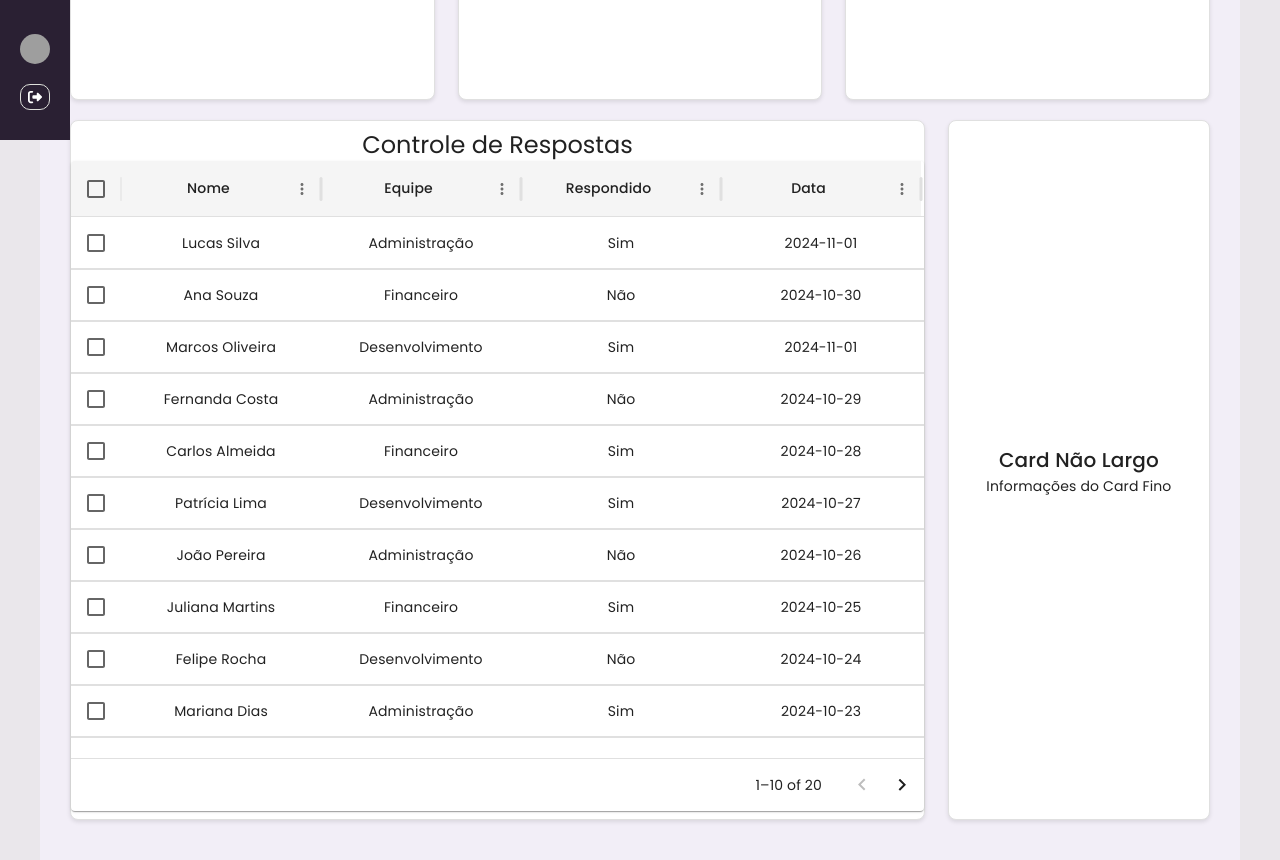
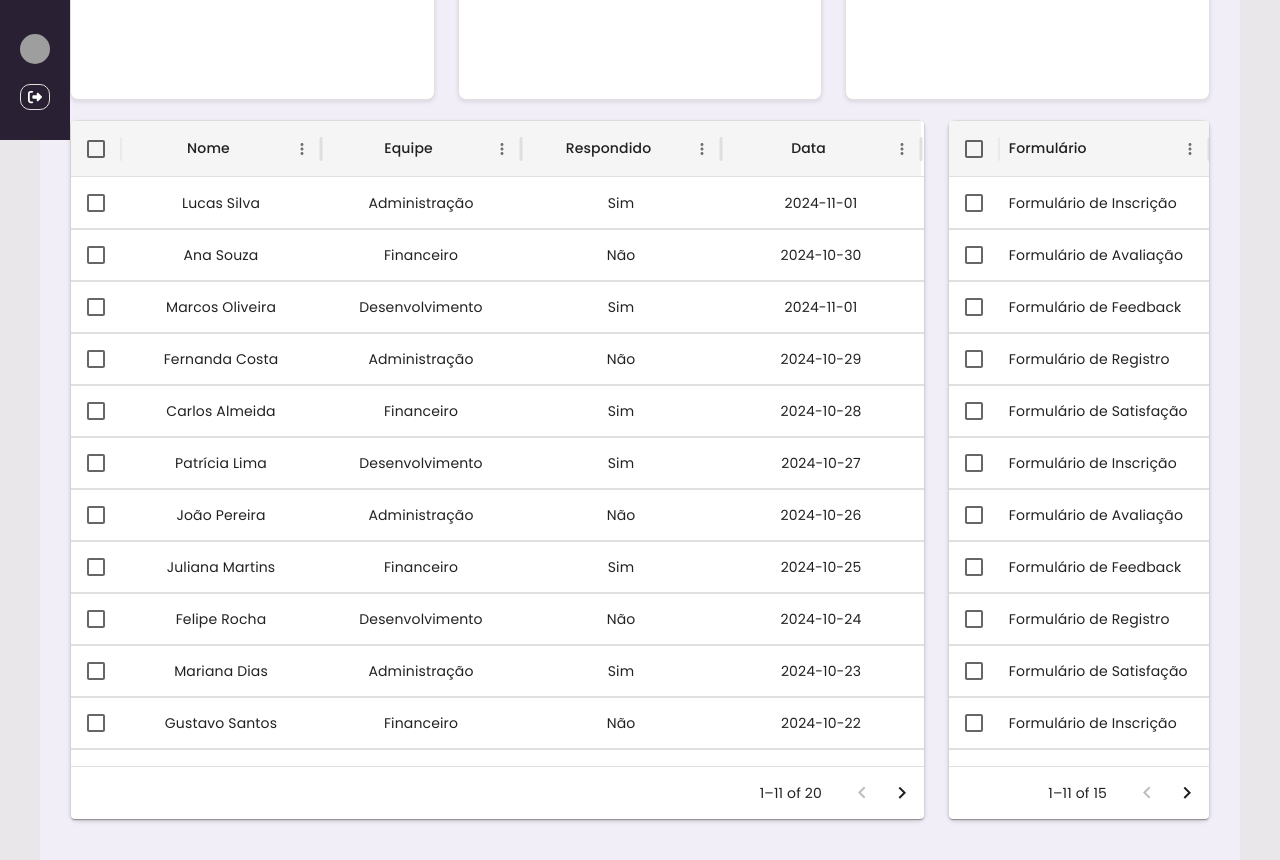
Before and after one commit to Phoenix-Team-Fatec/OAK-RH, a React (Vite) app in the folder parent/frontend/: page /dashadmin in a window 1280 px wide. Shown: the part 660-1520 px from the top of the page. Built offline with nearby package versions, Linux system fonts and the light colour scheme; grey boxes are pictures that could not be loaded.

Commit message:
Tabela de escolha de escolha de formulário pronta no card inferior direito

```diff
--- a/parent/frontend/src/components/DashAdmin/DashAdmin.tsx
+++ b/parent/frontend/src/components/DashAdmin/DashAdmin.tsx
@@ -5,6 +5,7 @@ import SidebarAdmin from '../SidebarAdmin/SidebarAdmin';
 import AdminNavbar from './AdminNavbar';
 import './DashAdmin.css';
 import TabelaDashAdmin from './TabelaDashAdmin';
+import TabelaFormularioDashAdmin from './tabelaFormularioDashAdmin';
 
 
 const Dashboard: React.FC = () => {
@@ -122,13 +123,11 @@ const Dashboard: React.FC = () => {
 
       <Box className="bottom-cards">
       <Box className="bottom-card">
-        <Typography variant="h5">Controle de Respostas</Typography>
         <TabelaDashAdmin />
       </Box>
 
         <Box className="thin-card">
-          <Typography variant="h6">Card Não Largo</Typography>
-          <Typography variant="body2">Informações do Card Fino</Typography>
+          <TabelaFormularioDashAdmin />
         </Box>
       </Box>
     </Box>
--- a/parent/frontend/src/components/DashAdmin/TabelaDashAdmin.tsx
+++ b/parent/frontend/src/components/DashAdmin/TabelaDashAdmin.tsx
@@ -33,11 +33,11 @@ const rows = [
   ];
 
 
-const paginationModel = { page: 0, pageSize: 10 }; // linhas por página
+const paginationModel = { page: 0, pageSize: 11 }; // linhas por página
 
 const TabelaDashAdmin: React.FC = () => {
   return (
-    <Paper sx={{ height: 650, width: '100%' }}>
+    <Paper sx={{ height: 700, width: '100%' }}>
       <DataGrid
         rows={rows}
         columns={columns}
--- /dev/null
+++ b/parent/frontend/src/components/DashAdmin/tabelaFormularioDashAdmin.css
@@ -0,0 +1,11 @@
+/* TabelaFormularioDashAdmin.css */
+.tabela-formulario {
+    padding: 16px;
+    background-color: #fff; /* Cor de fundo do card */
+    border-radius: 8px; /* Bordas arredondadas */
+    box-shadow: 0 2px 10px rgba(0, 0, 0, 0.1); /* Sombra do card */
+  }
+
+  .tabela-formulario .MuiTableCell-root {
+    border-bottom: 1px solid #ddd; /* Borda inferior das células */
+  }
--- /dev/null
+++ b/parent/frontend/src/components/DashAdmin/tabelaFormularioDashAdmin.tsx
@@ -0,0 +1,96 @@
+// TabelaFormularioDashAdmin.tsx
+import React, { useState } from 'react';
+import { DataGrid, GridColDef } from '@mui/x-data-grid';
+import Paper from '@mui/material/Paper';
+
+const columns: GridColDef[] = [
+  { field: 'formulario', headerName: 'Formulário', width: 210, align: 'left', headerAlign: 'left' },
+];
+
+const rows = [
+    { id: 1, formulario: 'Formulário de Inscrição' },
+    { id: 2, formulario: 'Formulário de Avaliação' },
+    { id: 3, formulario: 'Formulário de Feedback' },
+    { id: 4, formulario: 'Formulário de Registro' },
+    { id: 5, formulario: 'Formulário de Satisfação' },
+    { id: 6, formulario: 'Formulário de Inscrição' },
+    { id: 7, formulario: 'Formulário de Avaliação' },
+    { id: 8, formulario: 'Formulário de Feedback' },
+    { id: 9, formulario: 'Formulário de Registro' },
+    { id: 10, formulario: 'Formulário de Satisfação' },
+    { id: 11, formulario: 'Formulário de Inscrição' },
+    { id: 12, formulario: 'Formulário de Avaliação' },
+    { id: 13, formulario: 'Formulário de Feedback' },
+    { id: 14, formulario: 'Formulário de Registro' },
+    { id: 15, formulario: 'Formulário de Satisfação' },
+];
+
+const paginationModel = { page: 0, pageSize: 11 }; // linhas por página
+
+
+const TabelaFormularioDashAdmin: React.FC = () => {
+  const [selectedRowId, setSelectedRowId] = useState<number | null>(null); // Estado para o ID da linha selecionada
+
+  const handleRowSelection = (newSelection: number[]) => {
+    setSelectedRowId(newSelection.length > 0 ? newSelection[0] : null); // Permitir apenas uma seleção
+  };
+
+  return (
+    <Paper sx={{ height: 700, width: '100%' }}>
+      <DataGrid
+        initialState={{ pagination: { paginationModel } }}
+        rows={rows}
+        columns={columns}
+        pageSizeOptions={[5]} // 5 linhas por página
+        checkboxSelection // Manter as checkboxes das linhas
+        disableSelectionOnClick // Desativar seleção ao clicar na linha
+        onRowSelectionModelChange={handleRowSelection} // Manipulador de seleção
+        rowSelectionModel={selectedRowId ? [selectedRowId] : []} // Somente a linha selecionada
+        localeText={{
+            // Traduções para português
+            noRowsLabel: 'Nenhuma linha',
+            noResultsOverlayLabel: 'Nenhum resultado encontrado',
+            errorOverlayDefaultLabel: 'Ocorreu um erro',
+            footerRowSelected: (count) => `${count} linha(s) selecionada(s)`,
+            footerTotalRows: 'Total de linhas:',
+            filterPanelInputLabel: 'Filtrar',
+            filterPanelAddFilter: 'Adicionar filtro',
+            filterPanelDeleteIconLabel: 'Excluir',
+            filterPanelOperators: 'Operadores',
+            filterPanelOperatorAnd: 'E',
+            filterPanelOperatorOr: 'Ou',
+            filterPanelOperatorLessThan: 'Menor que',
+            filterPanelOperatorLessThanOrEqual: 'Menor ou igual a',
+            filterPanelOperatorGreaterThan: 'Maior que',
+            filterPanelOperatorGreaterThanOrEqual: 'Maior ou igual a',
+            filterPanelOperatorEquals: 'Igual a',
+            filterPanelOperatorContains: 'Contém',
+            filterPanelOperatorStartsWith: 'Começa com',
+            filterPanelOperatorEndsWith: 'Termina com',
+            filterPanelOperatorIs: 'É',
+            filterPanelOperatorIsNot: 'Não é',
+            filterPanelClearButtonLabel: 'Limpar',
+            filterPanelSubmitButtonLabel: 'Aplicar',
+            filterPanelCloseButtonLabel: 'Fechar',
+            columnMenuLabel: 'Menu',
+            columnMenuShowColumns: 'Mostrar colunas',
+            columnMenuFilter: 'Filtrar',
+            columnMenuHideColumn: 'Ocultar coluna',
+            columnMenuUnsort: 'Desordenar',
+            columnMenuSortAsc: 'Ordenar Crescente',
+            columnMenuSortDesc: 'Ordenar Decrescente',
+            columnHeaderFiltersTooltip: 'Filtrar',
+            columnHeaderSortTooltip: 'Ordenar',
+            columnHeaderFilters: 'Filtros',
+            columnHeaderSort: 'Ordenação',
+            columnHeaderSortBy: 'Ordenar por',
+            columnHeaderSortAsc: 'Ordenar Crescente',
+            columnHeaderSortDesc: 'Ordenar Decrescente',
+          }}
+        sx={{ border: 0 }}
+      />
+    </Paper>
+  );
+};
+
+export default TabelaFormularioDashAdmin;
```
